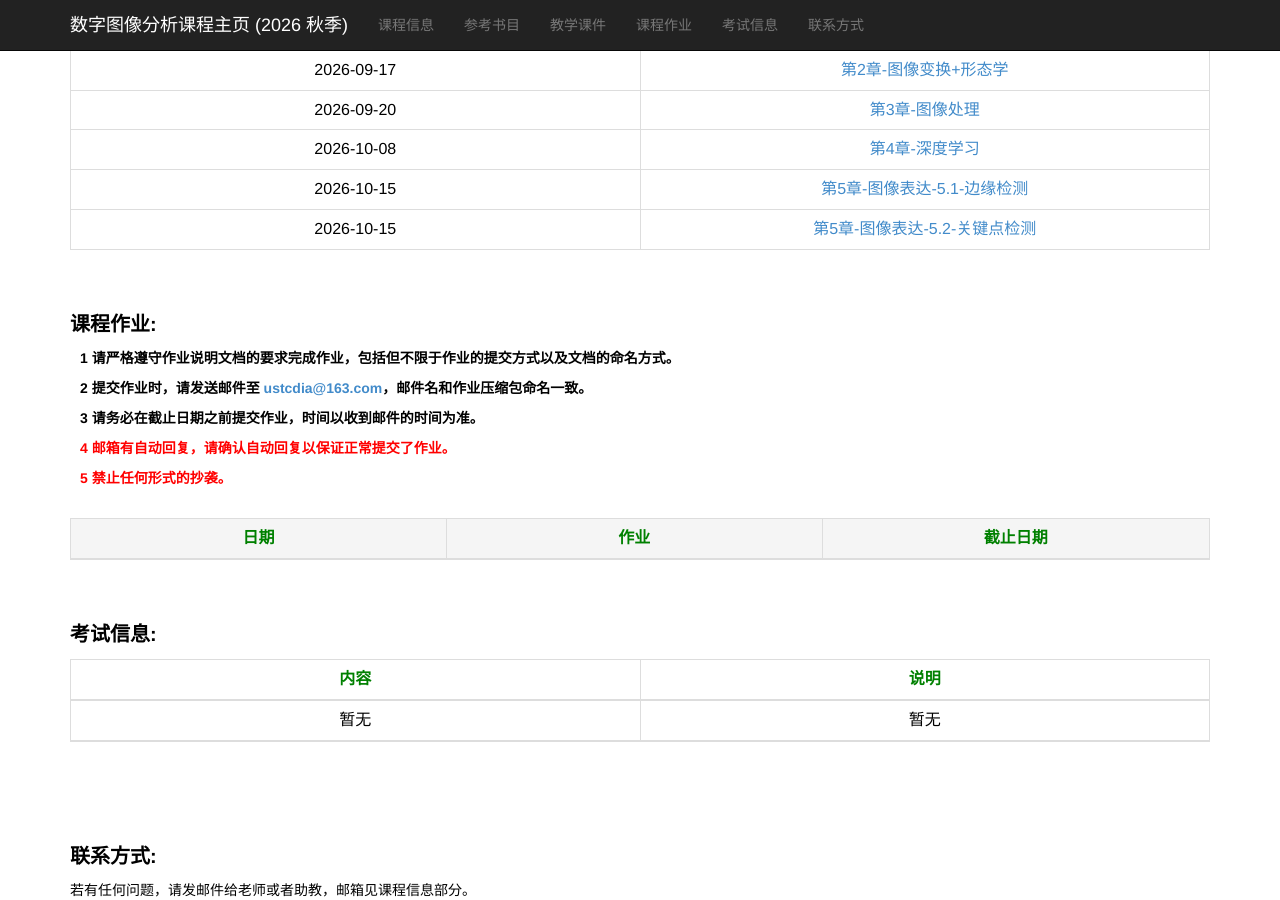
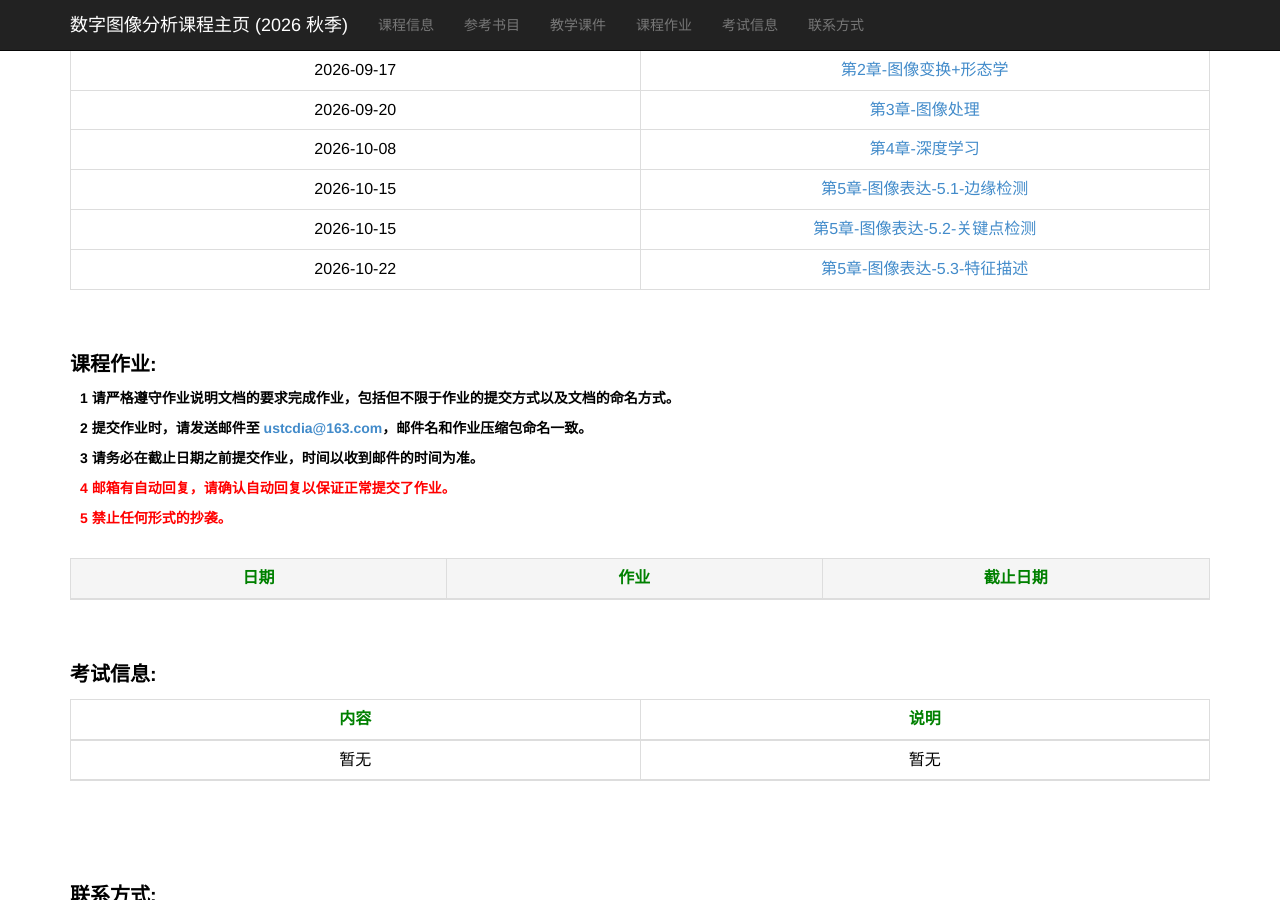
Before and after one commit to ustc-dia/ustc-dia.github.io, a Jekyll site: the page index.html, which Jekyll copies as it is, in a window 1280 px wide and 900 px high, scrolled down 857 px. Built offline with Jekyll 4.4.1, drawn with Linux system fonts in a browser that asks for light colours.

Commit message:
Add slides for Autumn 2026 (5.3)

```diff
--- a/index.html
+++ b/index.html
@@ -204,6 +204,11 @@
                 <tr>
                     <td>2026-10-15</td>
                     <td><a href="./slides_2026_autumn/DIA课件-第5章-图像表达-5.2-关键点检测.pdf" target="_blank">第5章-图像表达-5.2-关键点检测</a></td>
+                </tr>
+
+                <tr>
+                    <td>2026-10-22</td>
+                    <td><a href="./slides_2026_autumn/2026秋-第5章-图像表达-5.3-特征描述.pdf" target="_blank">第5章-图像表达-5.3-特征描述</a></td>
                 </tr>
 
                 <!--<tr>
```
